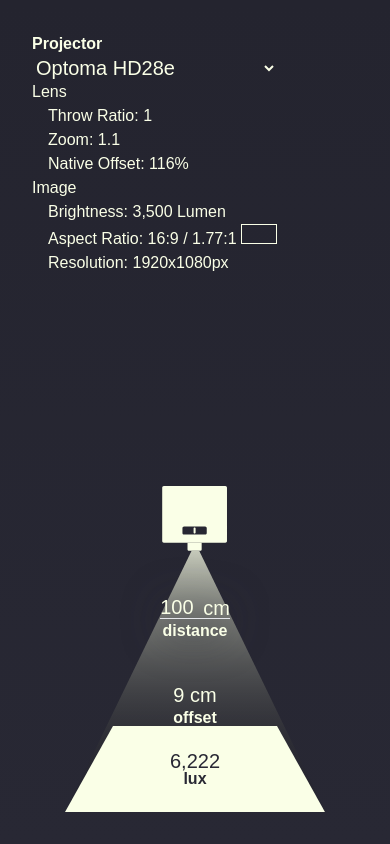
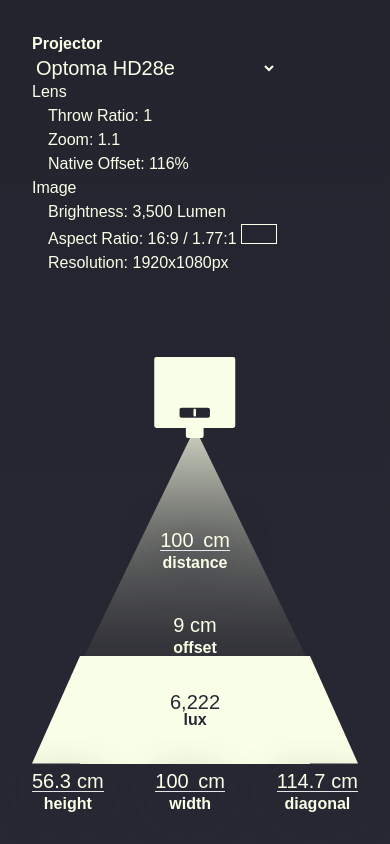
Before and after one commit to niklasnoldin/projector-calculator, a Vue app: page / in a window 390 px wide. Built offline with nearby package versions, Linux system fonts and the light colour scheme; a web font is replaced by a local one.

Commit message:
feat(mobile): add proper calculations and input screen fields

```diff
--- a/src/App.vue
+++ b/src/App.vue
@@ -8,13 +8,22 @@
 	import gsap from "gsap";
 	import { formatNumber, round } from "@/helpers";
 
-	import { useWindowSize } from "@vueuse/core";
+	import {
+		breakpointsTailwind,
+		useBreakpoints,
+		useWindowSize,
+	} from "@vueuse/core";
 	const { width, height } = useWindowSize();
-	const windowAspectRatio = computed(
-		() => (width.value - 80) / (height.value - 80 - 56)
+	const { md } = useBreakpoints(breakpointsTailwind);
+	const windowAspectRatio = computed(() =>
+		md.value
+			? (width.value - 80) / (height.value - 80 - 56)
+			: (width.value - 80) / (height.value - 80 - 49)
 	);
-	const graphicAspectRatio = computed(
-		() => (projector.depth + renderData.distance) / renderData.totalWallSpace
+	const graphicAspectRatio = computed(() =>
+		md.value
+			? (projector.depth + renderData.distance) / renderData.totalWallSpace
+			: renderData.imageWidth / (projector.depth + renderData.distance)
 	);
 	gsap.defaults({
 		ease: "power3.inOut",
@@ -108,14 +117,23 @@
 		}
 	);
 	function cm2css(cm: number): string {
-		if (graphicAspectRatio.value > windowAspectRatio.value)
+		if (md.value)
+			if (graphicAspectRatio.value > windowAspectRatio.value)
+				return `calc(${
+					cm / (projector.depth + renderData.distance)
+				} * (100vw - var(--main-padding) * 2))`;
+			else
+				return `calc(${
+					cm / renderData.totalWallSpace
+				} * (100vh - var(--main-padding) * 2 - 56px))`;
+		else if (graphicAspectRatio.value < windowAspectRatio.value)
 			return `calc(${
 				cm / (projector.depth + renderData.distance)
-			} * (100vw - var(--main-padding) * 2))`;
+			} * (100vh - var(--main-padding) * 2 - 49px))`;
 		else
 			return `calc(${
-				cm / renderData.totalWallSpace
-			} * (100vh - var(--main-padding) * 2 - 56px))`;
+				cm / renderData.imageWidth
+			} * (100vw - var(--main-padding) * 2))`;
 	}
 	function updateValues() {
 		updatingFromWithin.value = true;
@@ -160,14 +178,13 @@
 				'--screen-width': cm2css(renderData.imageWidth * 0.33),
 			}">
 			<div
-				class="absolute bottom-screenWidth mb-xl inset-x-xl flex flex-col items-center"
+				class="absolute bottom-xl mb-screenWidth pb-12 inset-x-xl flex flex-col items-center"
 				:style="{
 					height: `calc(${cm2css(renderData.distance)} - var(--screen-width))`,
 				}">
 				<div class="flex justify-center items-center grow">
 					<Input label="distance" v-model="inputs.distance" />
 				</div>
-
 				<div
 					class="flex text-center leading-none flex-col-reverse w-screenWidth">
 					<p class="smolfat">offset</p>
@@ -237,6 +254,13 @@
 					:style="{ opacity: 0.5 + (inputs.lux / 4000) * 0.5 }">
 					<path d="M0 0V10H10Z" />
 				</svg>
+			</div>
+			<div class="flex pt-2 h-12 w-full">
+				<Input label="height" v-model="inputs.height" />
+				<div class="grow flex justify-center">
+					<Input label="width" v-model="inputs.width" />
+				</div>
+				<Input label="diagonal" v-model="inputs.diagonal" />
 			</div>
 		</div>
 		<div
```
